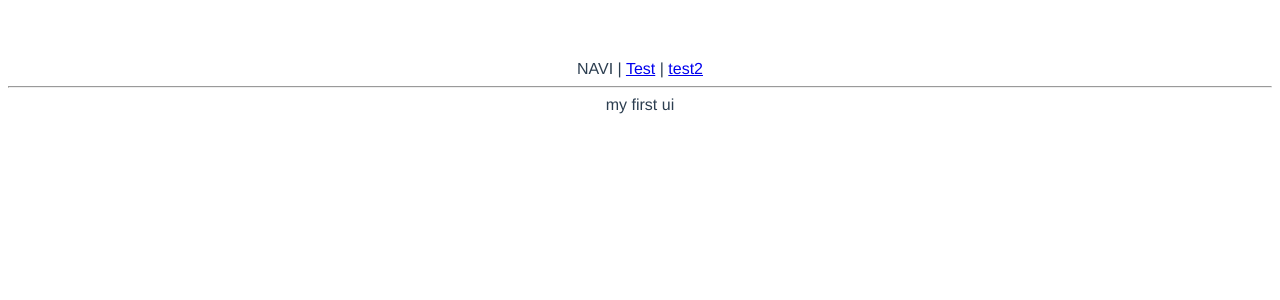
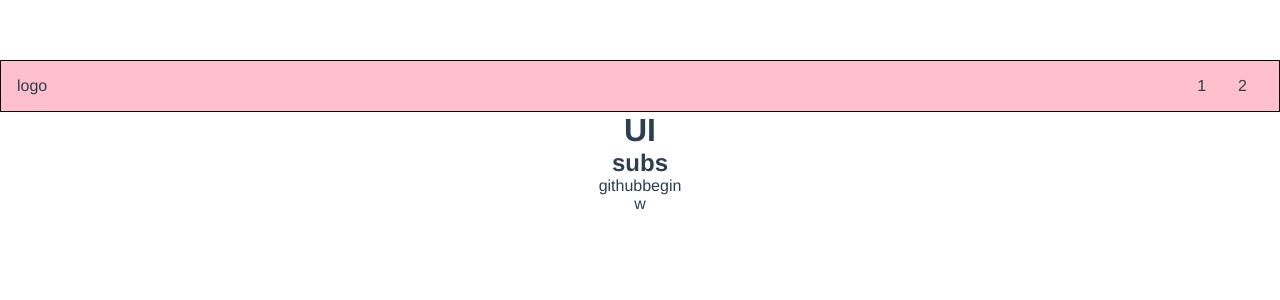
Before and after one commit to debugtheworldbot/viteUi, a Vue app: page /#/ in a window 1280 px wide. Shown: the top 300 px of the page. Built offline with nearby package versions, Linux system fonts and the light colour scheme.

Commit message:
add sass

```diff
--- a/package.json
+++ b/package.json
@@ -10,6 +10,7 @@
     "vue-router": "4.0.0-beta.3"
   },
   "devDependencies": {
+    "sass": "1.26.10",
     "@vue/compiler-sfc": "^3.0.0-rc.1",
     "vite": "^1.0.0-rc.1"
   }
--- a/src/App.vue
+++ b/src/App.vue
@@ -1,11 +1,8 @@
 <template>
-  <div>NAVI | <router-link to="/">Test</router-link> | <router-link to="/Test2">test2</router-link> </div>
-  <hr/>
   <router-view />
 </template>
 
 <script>
-import Test from './components/Test.vue'
 
 export default {
   name: 'App',
--- a/src/components/Test.vue
+++ /dev/null
@@ -1,15 +0,0 @@
-<template>
-    <div>
-        my first ui
-    </div>
-</template>
-
-<script>
-    export default {
-        name: "test"
-    }
-</script>
-
-<style scoped>
-
-</style>
--- a/src/components/Test2.vue
+++ /dev/null
@@ -1,15 +0,0 @@
-<template>
-    <div>
-        its test2
-    </div>
-</template>
-
-<script>
-    export default {
-        name: "test2"
-    }
-</script>
-
-<style scoped>
-
-</style>
--- /dev/null
+++ b/src/components/TopNav.vue
@@ -0,0 +1,35 @@
+<template>
+    <div class="topNav">
+        <div class="logo">logo</div>
+        <ul class="menu">
+            <li>1</li>
+            <li>2</li>
+        </ul>
+    </div>
+</template>
+
+<script>
+    export default {
+        name: "TopNav"
+    }
+</script>
+
+<style lang="scss" scoped>
+    .topNav {
+        background: pink;
+        display: flex;
+        padding: 16px;
+        > .logo {
+            max-width: 6em;
+            margin-right: auto;
+        }
+        > .menu {
+            display: flex;
+            white-space: nowrap;
+            flex-wrap: nowrap;
+            > li {
+                margin: 0 1em;
+            }
+        }
+    }
+</style>
--- a/src/index.css
+++ b/src/index.scss
@@ -6,3 +6,19 @@
   color: #2c3e50;
   margin-top: 60px;
 }
+* {
+  margin: 0;
+  padding: 0;
+  box-sizing: border-box;
+}
+ul,
+ol {
+  list-style: none;
+}
+a {
+  text-decoration: none;
+  color: inherit;
+  &:hover {
+    border-bottom: 1px solid;
+  }
+}
--- /dev/null
+++ b/src/views/Doc.vue
@@ -0,0 +1,21 @@
+<template>
+    <div>
+        <TopNav/>
+        <div class="content">
+            <aside>aside</aside>
+            <main>main</main>
+        </div>
+    </div>
+</template>
+
+<script>
+    import TopNav from "../components/TopNav.vue";
+    export default {
+        name: "Doc",
+        components: {TopNav}
+    }
+</script>
+
+<style scoped>
+
+</style>
--- /dev/null
+++ b/src/views/Home.vue
@@ -0,0 +1,26 @@
+<template>
+    <TopNav/>
+    <div class="banner">
+        <h1>UI</h1>
+        <h2>subs</h2>
+        <p>
+            <a href="github.com">github</a>
+            <a href="">begin</a>
+        </p>
+    </div>w
+
+</template>
+
+<script lang="ts">
+    import TopNav from "../components/TopNav.vue";
+    export default {
+        name: "Home",
+        components: {TopNav}
+    }
+</script>
+
+<style lang="scss" scoped>
+    .topNav{
+        border: 1px solid  black;
+    }
+</style>
```
Also changed, not shown: src/components/HelloWorld.vue (deleted, +0 -19 lines), src/main.ts (+5 -5 lines), 1 other file (tests, documents, lock files or other folders).
